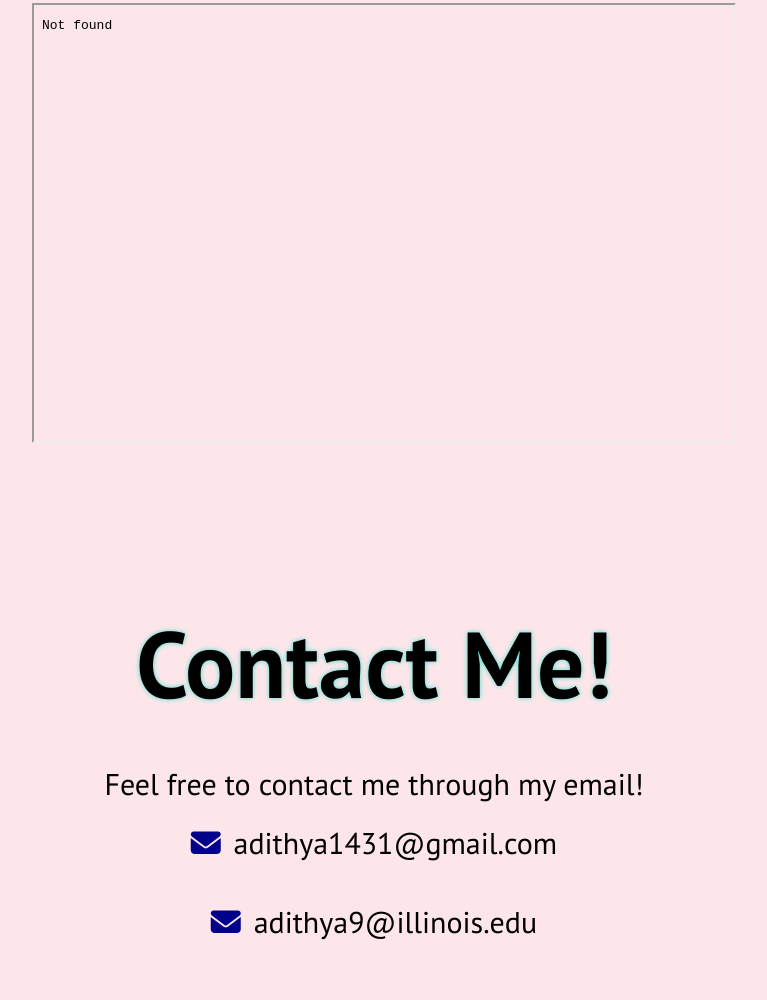
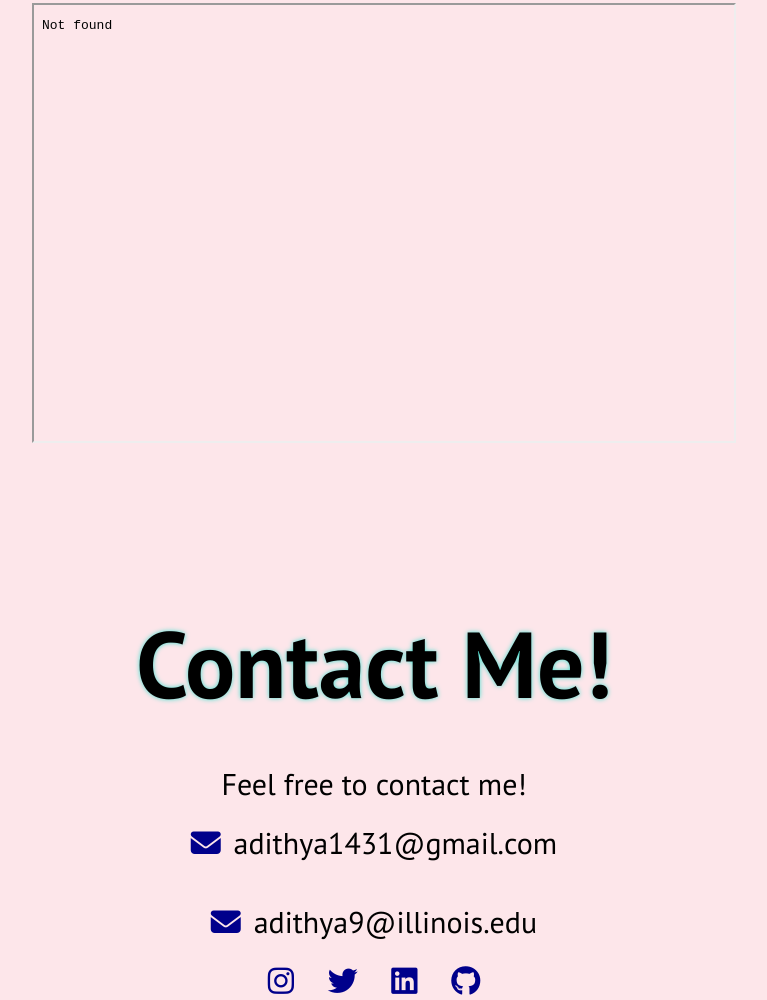
Before and after one commit to adiswami14/adiswami14.github.io, a plain HTML site: page index.html in a window 1280 px wide. Shown: the part 2788-3788 px from the top of the page, without its empty margins (266-1033 px from the left). Before the commit the page ends 3749 px from the top, so only its background shows below. Drawn offline with nearby package versions, Linux system fonts and the light colour scheme; no server answers.

Commit message:
Finish contact page

```diff
--- a/index.html
+++ b/index.html
@@ -91,7 +91,7 @@
                     <h3>Contact Me!</h3>
                 </div>
                 <div class = "contact-content">
-                    <p>Feel free to contact me through my email!</p>
+                    <p>Feel free to contact me!</p>
                     <div class = "email-joiner">
                         <a href= "mailto:adithya1431@gmail.com"><i class = "fa fa-envelope"></i></a>
                         <p>adithya1431@gmail.com</p>
@@ -100,6 +100,12 @@
                         <a href= "mailto:adithya9@illinois.com"><i class = "fa fa-envelope"></i></a>
                         <p>adithya9@illinois.edu</p>
                     </div>
+                    <div class = "sm-joiner">
+                        <a href= "https://www.instagram.com/adiswami14/"><i class = "fab fa-instagram"></i></a>
+                        <a href= "https://www.twitter.com/adiswami14/"><i class = "fab fa-twitter"></i></a>
+                        <a href= "https://www.linkedin.com/in/adiswami14/"><i class = "fab fa-linkedin"></i></a>
+                        <a href= "https://www.github.com/adiswami14/"><i class = "fab fa-github"></i></a>
+                    </div>
                 </div>
             </div>
         </section>
--- a/style.css
+++ b/style.css
@@ -409,11 +409,24 @@ iframe {
     margin-left: 1vw;
 }
 
-.email-joiner a{
+
+.sm-joiner {
+    direction: flex;
+    flex-direction: row;
+    justify-content: space-between;
+}
+
+.email-joiner a,
+.sm-joiner i{
     color: darkblue;
 }
 
-.email-joiner a:hover {
+.email-joiner a:hover,
+.sm-joiner i:hover {
     color: turquoise;
     animation: rotation 0.5s ease;
 }
+
+.sm-joiner i {
+    margin: auto 1vw auto 1vw;
+}
```
